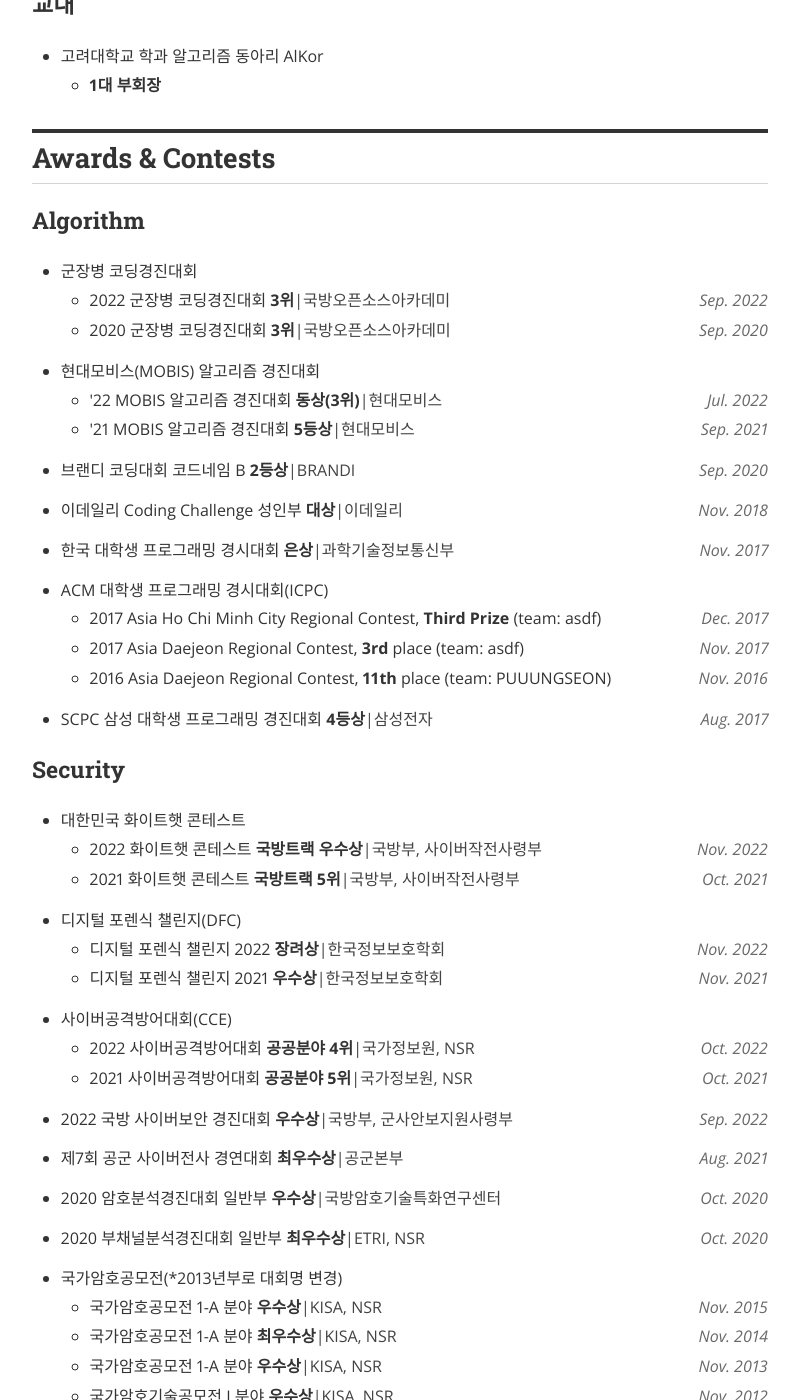
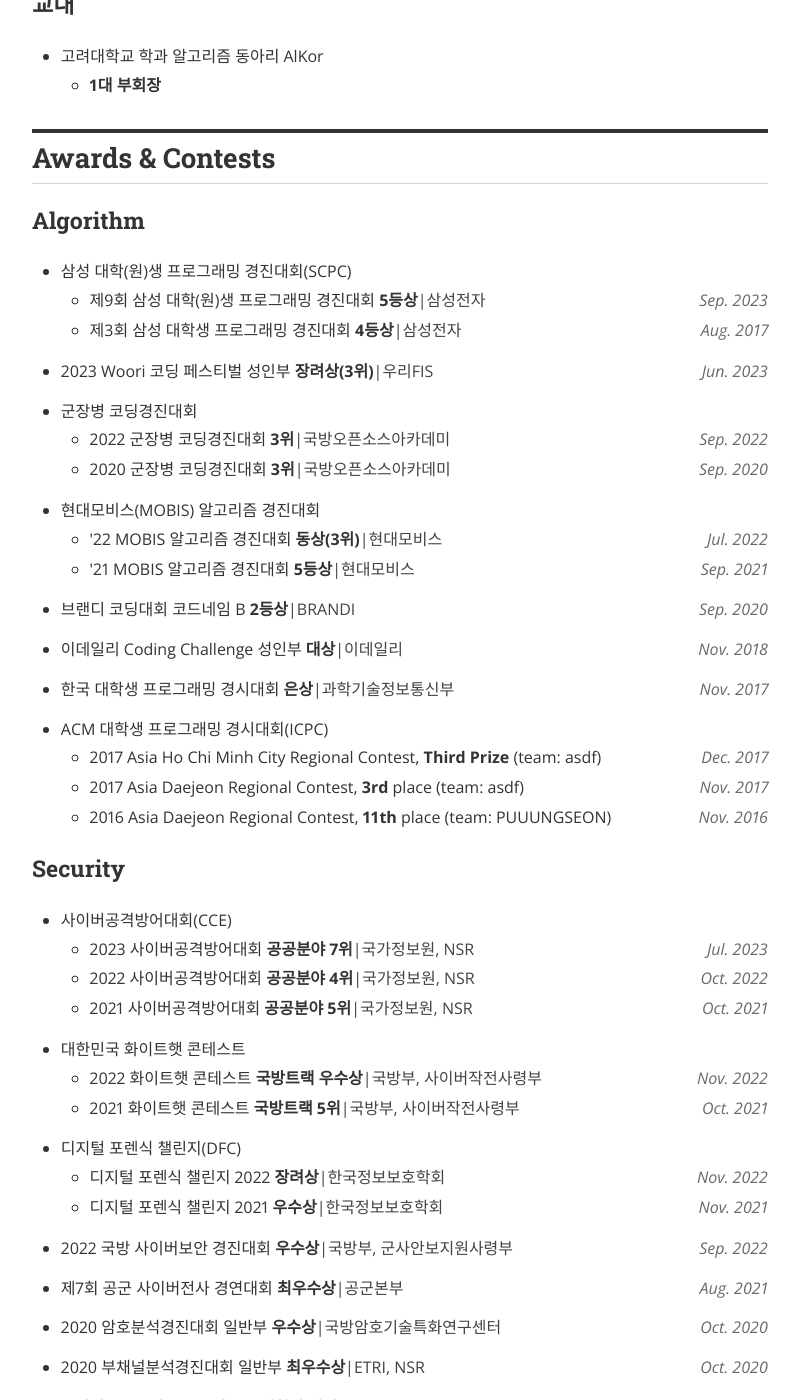
Before and after one commit to nyan101/nyan101.github.io, a Jekyll site: the page built from about.html, in a window 1280 px wide and 1400 px high, scrolled down 1252 px. Shown: the whole window, without its empty margins (240-1040 px from the left). Built offline with Jekyll 4.4.1, drawn with Linux system fonts in a browser that asks for light colours; nearby versions of some CDN libraries; a style sheet for code colours, icons or effects is not loaded.

Commit message:
about 페이지 수정 및 Prettier 적용

```diff
--- a/about.html
+++ b/about.html
@@ -4,22 +4,27 @@
 permalink: /about/
 ---
 
-<img src="{{ site.baseurl }}/assets/profile.jpg" title="Profile Picture" class="profile">
+<img
+	src="{{ site.baseurl }}/assets/profile.jpg"
+	title="Profile Picture"
+	class="profile"
+/>
 
 <p>
-컴퓨터&수학 비슷한 거 공부하는 사람 <br>
-<del>논문 잘 쓰고 싶어요...</del> <br>
+	컴퓨터&수학 비슷한 거 공부하는 사람 <br />
+	<del>논문 잘 쓰고 싶어요...</del> <br />
 </p>
 
-
-<h2 class='section-header'> Education </h2>
+<h2 class="section-header">Education</h2>
 
 <ul class="resume-list">
 	<li class="resume-item">
 		<div class="resume-row">
-  <div class="resume-desc">고려대학교 정보보호대학원 정보보호학과 석박통합과정</div>
+			<div class="resume-desc">
+				고려대학교 정보보호대학원 정보보호학과 석박통합과정
+			</div>
 			<div class="resume-appendix">
-    <div class="resume-organization"> </div>
+				<div class="resume-organization"></div>
 				<div class="resume-date">Sep. 2019 ~ now</div>
 			</div>
 		</div>
@@ -28,7 +33,7 @@
 		<div class="resume-row">
 			<div class="resume-desc">고려대학교 학부</div>
 			<div class="resume-appendix">
-    <div class="resume-organization"> </div>
+				<div class="resume-organization"></div>
 				<div class="resume-date">Mar. 2014 ~ Feb. 2018</div>
 			</div>
 		</div>
@@ -37,111 +42,189 @@
 		<div class="resume-row">
 			<div class="resume-desc">KAIST 부설 한국과학영재학교(KSA)</div>
 			<div class="resume-appendix">
-    <div class="resume-organization"> </div>
+				<div class="resume-organization"></div>
 				<div class="resume-date">Mar. 2011 ~ Feb. 2014</div>
 			</div>
 		</div>
 		<ul>
-  <li> <div>정보과학 분야 최우등 졸업</div> </li>
-  <li> <div>KAIST Honor's Program(대학과목 선이수 제도) 참여</div> </li>
+			<li>
+				<div>정보과학 분야 최우등 졸업</div>
+			</li>
+			<li>
+				<div>KAIST Honor's Program(대학과목 선이수 제도) 참여</div>
+			</li>
 		</ul>
 	</li>
 </ul>
 
-
-<h2 class='section-header'> Activities </h2>
+<h2 class="section-header">Activities</h2>
 
 <h3>교외</h3>
 <ul class="resume-list">
 	<li class="resume-item">
 		<div class="resume-row">
-  <div class="resume-desc">정보올림피아드(International Olympiad in Informatics) 겨울 계절학교 <strong>조교</strong></div>
+			<div class="resume-desc">
+				정보올림피아드(International Olympiad in Informatics) 겨울 계절학교
+				<strong>조교</strong>
+			</div>
 			<div class="resume-appendix">
-    <div class="resume-organization"> </div>
+				<div class="resume-organization"></div>
 				<div class="resume-date">Jan. 2018 ~ Jan. 2018</div>
 			</div>
 		</div>
 	</li>
 	<li class="resume-item">
 		<div class="resume-row">
-  <div class="resume-desc">삼성 소프트웨어 멤버십(Samsung Software Membership) 수료</div>
+			<div class="resume-desc">
+				삼성 소프트웨어 멤버십(Samsung Software Membership) 수료
+			</div>
 			<div class="resume-appendix">
-    <div class="resume-organization"> </div>
+				<div class="resume-organization"></div>
 				<div class="resume-date">Jun. 2017 ~ Feb. 2018</div>
 			</div>
 		</div>
 		<ul>
-  <li> <div>SW 역량 테스트 Expert(C형) 등급 인정</div> </li>
-  <li> <div>대학생 대상 알고리즘 멘토링 진행</div> </li>
+			<li>
+				<div>SW 역량 테스트 Expert(C형) 등급 인정</div>
+			</li>
+			<li>
+				<div>대학생 대상 알고리즘 멘토링 진행</div>
+			</li>
 		</ul>
 	</li>
 	<li class="resume-item">
 		<div class="resume-row">
-  <div class="resume-desc">KITRI 차세대 보안리더 양성 프로그램(Best of the Best) 5기 수료</div>
+			<div class="resume-desc">
+				KITRI 차세대 보안리더 양성 프로그램(Best of the Best) 5기 수료
+			</div>
 			<div class="resume-appendix">
-    <div class="resume-organization"> </div>
+				<div class="resume-organization"></div>
 				<div class="resume-date">Jul. 2016 ~ Feb. 2017</div>
 			</div>
 		</div>
 		<ul>
-  <li> <div>30인 선발 (취약점분석 Track)</div> </li>
+			<li>
+				<div>30인 선발 (취약점분석 Track)</div>
+			</li>
 		</ul>
 	</li>
 </ul>
 
 <h3>교내</h3>
 <ul class="resume-list">
-  <li class="resume-item"> <div class="resume-row"> <div class="resume-desc">고려대학교 학과 알고리즘 동아리 AlKor</div> </div>
+	<li class="resume-item">
+		<div class="resume-row">
+			<div class="resume-desc">고려대학교 학과 알고리즘 동아리 AlKor</div>
+		</div>
 		<ul>
-    <li><div><strong>1대 부회장</strong></div></li>
+			<li>
+				<div><strong>1대 부회장</strong></div>
+			</li>
 		</ul>
 	</li>
 </ul>
 
-
-<h2 class='section-header'> Awards & Contests </h2>
+<h2 class="section-header">Awards & Contests</h2>
 
 <h3>Algorithm</h3>
 <ul class="resume-list">
-<li class="resume-item"> <div>군장병 코딩경진대회</div>
+	<li class="resume-item">
+		<div>삼성 대학(원)생 프로그래밍 경진대회(SCPC)</div>
 		<ul>
-    <li><div class="resume-row">
-      <div class="resume-desc">2022 군장병 코딩경진대회 <strong>3위</strong></div>
+			<li>
+				<div class="resume-row">
+					<div class="resume-desc">
+						제9회 삼성 대학(원)생 프로그래밍 경진대회 <strong>5등상</strong>
+					</div>
+					<div class="resume-appendix">
+						<div class="resume-organization">|삼성전자</div>
+						<div class="resume-date">Sep. 2023</div>
+					</div>
+				</div>
+			</li>
+			<li>
+				<div class="resume-row">
+					<div class="resume-desc">
+						제3회 삼성 대학생 프로그래밍 경진대회 <strong>4등상</strong>
+					</div>
+					<div class="resume-appendix">
+						<div class="resume-organization">|삼성전자</div>
+						<div class="resume-date">Aug. 2017</div>
+					</div>
+				</div>
+			</li>
+		</ul>
+	</li>
+	<li class="resume-item">
+		<div class="resume-row">
+			<div class="resume-desc">
+				2023 Woori 코딩 페스티벌 성인부 <strong>장려상(3위)</strong>
+			</div>
+			<div class="resume-appendix">
+				<div class="resume-organization">|우리FIS</div>
+				<div class="resume-date">Jun. 2023</div>
+			</div>
+		</div>
+	</li>
+	<li class="resume-item">
+		<div>군장병 코딩경진대회</div>
+		<ul>
+			<li>
+				<div class="resume-row">
+					<div class="resume-desc">
+						2022 군장병 코딩경진대회 <strong>3위</strong>
+					</div>
 					<div class="resume-appendix">
 						<div class="resume-organization">|국방오픈소스아카데미</div>
 						<div class="resume-date">Sep. 2022</div>
 					</div>
-    </div></li>
-    <li><div class="resume-row">
-      <div class="resume-desc">2020 군장병 코딩경진대회 <strong>3위</strong></div>
+				</div>
+			</li>
+			<li>
+				<div class="resume-row">
+					<div class="resume-desc">
+						2020 군장병 코딩경진대회 <strong>3위</strong>
+					</div>
 					<div class="resume-appendix">
 						<div class="resume-organization">|국방오픈소스아카데미</div>
 						<div class="resume-date">Sep. 2020</div>
 					</div>
-    </div></li>
+				</div>
+			</li>
 		</ul>
 	</li>
-<li class="resume-item"> <div>현대모비스(MOBIS) 알고리즘 경진대회</div>
+	<li class="resume-item">
+		<div>현대모비스(MOBIS) 알고리즘 경진대회</div>
 		<ul>
-  <li><div class="resume-row">
-    <div class="resume-desc">'22 MOBIS 알고리즘 경진대회 <strong>동상(3위)</strong></div>
+			<li>
+				<div class="resume-row">
+					<div class="resume-desc">
+						'22 MOBIS 알고리즘 경진대회 <strong>동상(3위)</strong>
+					</div>
 					<div class="resume-appendix">
 						<div class="resume-organization">|현대모비스</div>
 						<div class="resume-date">Jul. 2022</div>
 					</div>
-  </div></li>
-  <li><div class="resume-row">
-    <div class="resume-desc">'21 MOBIS 알고리즘 경진대회 <strong>5등상</strong></div>
+				</div>
+			</li>
+			<li>
+				<div class="resume-row">
+					<div class="resume-desc">
+						'21 MOBIS 알고리즘 경진대회 <strong>5등상</strong>
+					</div>
 					<div class="resume-appendix">
 						<div class="resume-organization">|현대모비스</div>
 						<div class="resume-date">Sep. 2021</div>
 					</div>
-  </div></li>
+				</div>
+			</li>
 		</ul>
 	</li>
 	<li class="resume-item">
 		<div class="resume-row">
-  <div class="resume-desc">브랜디 코딩대회 코드네임 B <strong>2등상</strong></div>
+			<div class="resume-desc">
+				브랜디 코딩대회 코드네임 B <strong>2등상</strong>
+			</div>
 			<div class="resume-appendix">
 				<div class="resume-organization">|BRANDI</div>
 				<div class="resume-date">Sep. 2020</div>
@@ -150,7 +233,9 @@
 	</li>
 	<li class="resume-item">
 		<div class="resume-row">
-  <div class="resume-desc">이데일리 Coding Challenge 성인부 <strong>대상</strong></div>
+			<div class="resume-desc">
+				이데일리 Coding Challenge 성인부 <strong>대상</strong>
+			</div>
 			<div class="resume-appendix">
 				<div class="resume-organization">|이데일리</div>
 				<div class="resume-date">Nov. 2018</div>
@@ -159,46 +244,55 @@
 	</li>
 	<li class="resume-item">
 		<div class="resume-row">
-  <div class="resume-desc">한국 대학생 프로그래밍 경시대회 <strong>은상</strong></div>
+			<div class="resume-desc">
+				한국 대학생 프로그래밍 경시대회 <strong>은상</strong>
+			</div>
 			<div class="resume-appendix">
 				<div class="resume-organization">|과학기술정보통신부</div>
 				<div class="resume-date">Nov. 2017</div>
 			</div>
 		</div>
 	</li>
-<li class="resume-item"> <div>ACM 대학생 프로그래밍 경시대회(ICPC)</div>
+	<li class="resume-item">
+		<div>ACM 대학생 프로그래밍 경시대회(ICPC)</div>
 		<ul>
-  <li><div class="resume-row" >
-    <div class="resume-desc">2017 Asia Ho Chi Minh City Regional Contest, <strong>Third Prize</strong> (team: asdf)</div>
+			<li>
+				<div class="resume-row">
+					<div class="resume-desc">
+						2017 Asia Ho Chi Minh City Regional Contest,
+						<strong>Third Prize</strong> (team: asdf)
+					</div>
 					<div class="resume-appendix">
-      <div class="resume-organization"> </div>
+						<div class="resume-organization"></div>
 						<div class="resume-date">Dec. 2017</div>
 					</div>
-  </div></li>
-  <li><div class="resume-row" >
-    <div class="resume-desc">2017 Asia Daejeon Regional Contest, <strong>3rd</strong> place (team: asdf)</div>
+				</div>
+			</li>
+			<li>
+				<div class="resume-row">
+					<div class="resume-desc">
+						2017 Asia Daejeon Regional Contest, <strong>3rd</strong> place
+						(team: asdf)
+					</div>
 					<div class="resume-appendix">
-      <div class="resume-organization"> </div>
+						<div class="resume-organization"></div>
 						<div class="resume-date">Nov. 2017</div>
 					</div>
-  </div></li>
-  <li><div class="resume-row" >
-    <div class="resume-desc">2016 Asia Daejeon Regional Contest, <strong>11th</strong> place (team: PUUUNGSEON)</div>
+				</div>
+			</li>
+			<li>
+				<div class="resume-row">
+					<div class="resume-desc">
+						2016 Asia Daejeon Regional Contest, <strong>11th</strong> place
+						(team: PUUUNGSEON)
+					</div>
 					<div class="resume-appendix">
-      <div class="resume-organization"> </div>
+						<div class="resume-organization"></div>
 						<div class="resume-date">Nov. 2016</div>
 					</div>
-  </div></li>
+				</div>
+			</li>
 		</ul>
-</li>
-<li class="resume-item">
-<div class="resume-row">
-  <div class="resume-desc">SCPC 삼성 대학생 프로그래밍 경진대회 <strong>4등상</strong></div>
-  <div class="resume-appendix">
-    <div class="resume-organization">|삼성전자</div>
-    <div class="resume-date">Aug. 2017</div>
-  </div>
-</div>
 	</li>
 	<!--
 <li class="resume-item"> 구글 코드잼 & 킥스타트(Google Code Jam & Kickstart) 다수 참가
@@ -211,68 +305,107 @@
   <li> Code Jam Kickstart Round G 2017. (15위) </li>
 </ul>
 </li>
--->
-</ul>
+--></ul>
 
 <h3>Security</h3>
 <ul class="resume-list">
-<li class="resume-item"> <div>대한민국 화이트햇 콘테스트</div>
+	<li class="resume-item">
+		<div>사이버공격방어대회(CCE)</div>
 		<ul>
-    <li><div class="resume-row">
-      <div class="resume-desc">2022 화이트햇 콘테스트 <strong>국방트랙 우수상</strong></div>
+			<li>
+				<div class="resume-row">
+					<div class="resume-desc">
+						2023 사이버공격방어대회 <strong>공공분야 7위</strong>
+					</div>
+					<div class="resume-appendix">
+						<div class="resume-organization">|국가정보원, NSR</div>
+						<div class="resume-date">Jul. 2023</div>
+					</div>
+				</div>
+			</li>
+			<li>
+				<div class="resume-row">
+					<div class="resume-desc">
+						2022 사이버공격방어대회 <strong>공공분야 4위</strong>
+					</div>
+					<div class="resume-appendix">
+						<div class="resume-organization">|국가정보원, NSR</div>
+						<div class="resume-date">Oct. 2022</div>
+					</div>
+				</div>
+			</li>
+			<li>
+				<div class="resume-row">
+					<div class="resume-desc">
+						2021 사이버공격방어대회 <strong>공공분야 5위</strong>
+					</div>
+					<div class="resume-appendix">
+						<div class="resume-organization">|국가정보원, NSR</div>
+						<div class="resume-date">Oct. 2021</div>
+					</div>
+				</div>
+			</li>
+		</ul>
+	</li>
+	<li class="resume-item">
+		<div>대한민국 화이트햇 콘테스트</div>
+		<ul>
+			<li>
+				<div class="resume-row">
+					<div class="resume-desc">
+						2022 화이트햇 콘테스트 <strong>국방트랙 우수상</strong>
+					</div>
 					<div class="resume-appendix">
 						<div class="resume-organization">|국방부, 사이버작전사령부</div>
 						<div class="resume-date">Nov. 2022</div>
 					</div>
-    </div></li>
-    <li><div class="resume-row">
-      <div class="resume-desc">2021 화이트햇 콘테스트 <strong>국방트랙 5위</strong></div>
+				</div>
+			</li>
+			<li>
+				<div class="resume-row">
+					<div class="resume-desc">
+						2021 화이트햇 콘테스트 <strong>국방트랙 5위</strong>
+					</div>
 					<div class="resume-appendix">
 						<div class="resume-organization">|국방부, 사이버작전사령부</div>
 						<div class="resume-date">Oct. 2021</div>
 					</div>
-    </div></li>
+				</div>
+			</li>
 		</ul>
 	</li>
-  <li class="resume-item"> <div>디지털 포렌식 챌린지(DFC)</div>
+	<li class="resume-item">
+		<div>디지털 포렌식 챌린지(DFC)</div>
 		<ul>
-      <li><div class="resume-row">
-        <div class="resume-desc">디지털 포렌식 챌린지 2022 <strong>장려상</strong></div>
+			<li>
+				<div class="resume-row">
+					<div class="resume-desc">
+						디지털 포렌식 챌린지 2022 <strong>장려상</strong>
+					</div>
 					<div class="resume-appendix">
 						<div class="resume-organization">|한국정보보호학회</div>
 						<div class="resume-date">Nov. 2022</div>
 					</div>
-      </div></li>
-      <li><div class="resume-row">
-        <div class="resume-desc">디지털 포렌식 챌린지 2021 <strong>우수상</strong></div>
+				</div>
+			</li>
+			<li>
+				<div class="resume-row">
+					<div class="resume-desc">
+						디지털 포렌식 챌린지 2021 <strong>우수상</strong>
+					</div>
 					<div class="resume-appendix">
 						<div class="resume-organization">|한국정보보호학회</div>
 						<div class="resume-date">Nov. 2021</div>
 					</div>
-      </div></li>
-    </ul>
+				</div>
 			</li>
-  <li class="resume-item"> <div>사이버공격방어대회(CCE)</div>
-    <ul>
-      <li><div class="resume-row">
-        <div class="resume-desc">2022 사이버공격방어대회 <strong>공공분야 4위</strong></div>
-        <div class="resume-appendix">
-          <div class="resume-organization">|국가정보원, NSR</div>
-          <div class="resume-date">Oct. 2022</div>
-        </div>
-      </div></li>
-      <li><div class="resume-row">
-        <div class="resume-desc">2021 사이버공격방어대회 <strong>공공분야 5위</strong></div>
-        <div class="resume-appendix">
-          <div class="resume-organization">|국가정보원, NSR</div>
-          <div class="resume-date">Oct. 2021</div>
-        </div>
-      </div></li>
 		</ul>
 	</li>
 	<li class="resume-item">
 		<div class="resume-row">
-      <div class="resume-desc">2022 국방 사이버보안 경진대회 <strong>우수상</strong></div>
+			<div class="resume-desc">
+				2022 국방 사이버보안 경진대회 <strong>우수상</strong>
+			</div>
 			<div class="resume-appendix">
 				<div class="resume-organization">|국방부, 군사안보지원사령부</div>
 				<div class="resume-date">Sep. 2022</div>
@@ -281,7 +414,9 @@
 	</li>
 	<li class="resume-item">
 		<div class="resume-row">
-    <div class="resume-desc">제7회 공군 사이버전사 경연대회 <strong>최우수상</strong></div>
+			<div class="resume-desc">
+				제7회 공군 사이버전사 경연대회 <strong>최우수상</strong>
+			</div>
 			<div class="resume-appendix">
 				<div class="resume-organization">|공군본부</div>
 				<div class="resume-date">Aug. 2021</div>
@@ -290,7 +425,9 @@
 	</li>
 	<li class="resume-item">
 		<div class="resume-row">
-    <div class="resume-desc">2020 암호분석경진대회 일반부 <strong>우수상</strong></div>
+			<div class="resume-desc">
+				2020 암호분석경진대회 일반부 <strong>우수상</strong>
+			</div>
 			<div class="resume-appendix">
 				<div class="resume-organization">|국방암호기술특화연구센터</div>
 				<div class="resume-date">Oct. 2020</div>
@@ -299,43 +436,62 @@
 	</li>
 	<li class="resume-item">
 		<div class="resume-row">
-  <div class="resume-desc">2020 부채널분석경진대회 일반부 <strong>최우수상</strong></div>
+			<div class="resume-desc">
+				2020 부채널분석경진대회 일반부 <strong>최우수상</strong>
+			</div>
 			<div class="resume-appendix">
 				<div class="resume-organization">|ETRI, NSR</div>
 				<div class="resume-date">Oct. 2020</div>
 			</div>
 		</div>
 	</li>
-<li class="resume-item"> <div>국가암호공모전(*2013년부로 대회명 변경)</div>
+	<li class="resume-item">
+		<div>국가암호공모전(*2013년부로 대회명 변경)</div>
 		<ul>
-  <li><div class="resume-row">
-    <div class="resume-desc">국가암호공모전 1-A 분야 <strong>우수상</strong></div>
+			<li>
+				<div class="resume-row">
+					<div class="resume-desc">
+						국가암호공모전 1-A 분야 <strong>우수상</strong>
+					</div>
 					<div class="resume-appendix">
 						<div class="resume-organization">|KISA, NSR</div>
 						<div class="resume-date">Nov. 2015</div>
 					</div>
-  </div></li>
-  <li><div class="resume-row">
-    <div class="resume-desc">국가암호공모전 1-A 분야 <strong>최우수상</strong></div>
+				</div>
+			</li>
+			<li>
+				<div class="resume-row">
+					<div class="resume-desc">
+						국가암호공모전 1-A 분야 <strong>최우수상</strong>
+					</div>
 					<div class="resume-appendix">
 						<div class="resume-organization">|KISA, NSR</div>
 						<div class="resume-date">Nov. 2014</div>
 					</div>
-  </div></li>
-  <li><div class="resume-row">
-    <div class="resume-desc">국가암호공모전 1-A 분야 <strong>우수상</strong></div>
+				</div>
+			</li>
+			<li>
+				<div class="resume-row">
+					<div class="resume-desc">
+						국가암호공모전 1-A 분야 <strong>우수상</strong>
+					</div>
 					<div class="resume-appendix">
 						<div class="resume-organization">|KISA, NSR</div>
 						<div class="resume-date">Nov. 2013</div>
 					</div>
-  </div></li>
-  <li><div class="resume-row">
-    <div class="resume-desc">국가암호기술공모전 I 분야 <strong>우수상</strong></div>
+				</div>
+			</li>
+			<li>
+				<div class="resume-row">
+					<div class="resume-desc">
+						국가암호기술공모전 I 분야 <strong>우수상</strong>
+					</div>
 					<div class="resume-appendix">
 						<div class="resume-organization">|KISA, NSR</div>
 						<div class="resume-date">Nov. 2012</div>
 					</div>
-  </div></li>
+				</div>
+			</li>
 		</ul>
 	</li>
 	<li class="resume-item">
@@ -353,7 +509,9 @@
 <ul class="resume-list">
 	<li class="resume-item">
 		<div class="resume-row">
-    <div class="resume-desc">제4회 공군 창의·혁신 아이디어 공모 해커톤 <strong>장려상</strong></div>
+			<div class="resume-desc">
+				제4회 공군 창의·혁신 아이디어 공모 해커톤 <strong>장려상</strong>
+			</div>
 			<div class="resume-appendix">
 				<div class="resume-organization">|공군본부</div>
 				<div class="resume-date">Oct. 2022</div>
@@ -362,15 +520,36 @@
 	</li>
 </ul>
 
-
-<h2 class='section-header'> Research </h2>
+<h2 class="section-header">Research</h2>
 
 <h3>Paper</h3>
 <ul class="resume-list">
-<li class="resume-item"> <em> I'm Listening to your Location! Inferring User Location with Acoustic Side Channels.</em> (WWW '18, 2nd Author) <a href="https://dl.acm.org/citation.cfm?doid=3178876.3186100" target="_blank">🔗</a></li>
+	<li class="resume-item">
+		<em>
+			I'm Listening to your Location! Inferring User Location with Acoustic Side
+			Channels.</em
+		>
+		(WWW '18, 2nd Author)
+		<a
+			href="https://dl.acm.org/citation.cfm?doid=3178876.3186100"
+			target="_blank"
+			>🔗</a
+		>
+	</li>
 </ul>
 
 <h3>Poster</h3>
 <ul class="resume-list">
-<li class="resume-item"> <em> Attack Scenario Visualization for Situational Awareness in Cyber Defense Operation. </em> (VizSec '19, 2nd Author) <a href="https://vizsec.org/files/2019/vizsec19b-sub1015-cam-i7.pdf" target="_blank">🔗</a></li>
+	<li class="resume-item">
+		<em>
+			Attack Scenario Visualization for Situational Awareness in Cyber Defense
+			Operation.
+		</em>
+		(VizSec '19, 2nd Author)
+		<a
+			href="https://vizsec.org/files/2019/vizsec19b-sub1015-cam-i7.pdf"
+			target="_blank"
+			>🔗</a
+		>
+	</li>
 </ul>
```
Lines whose indentation alone changed are shown as unchanged.
